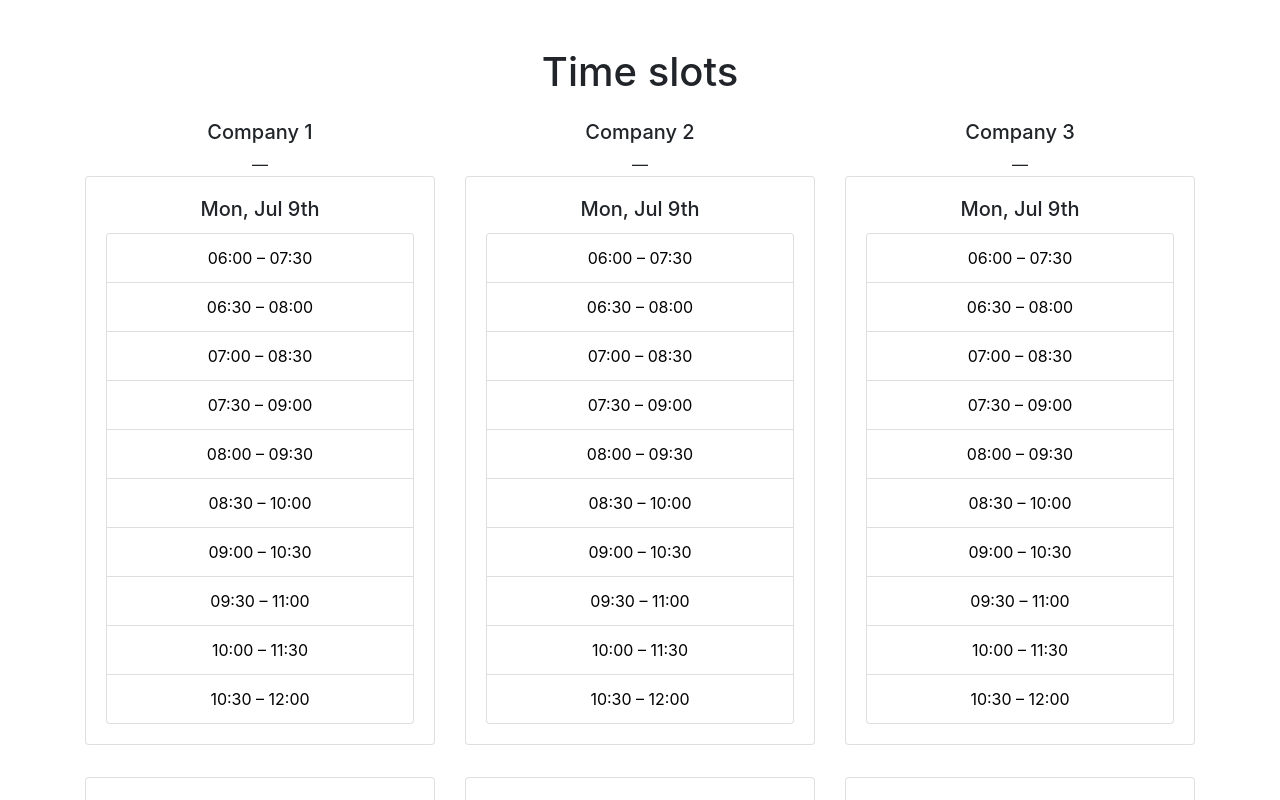
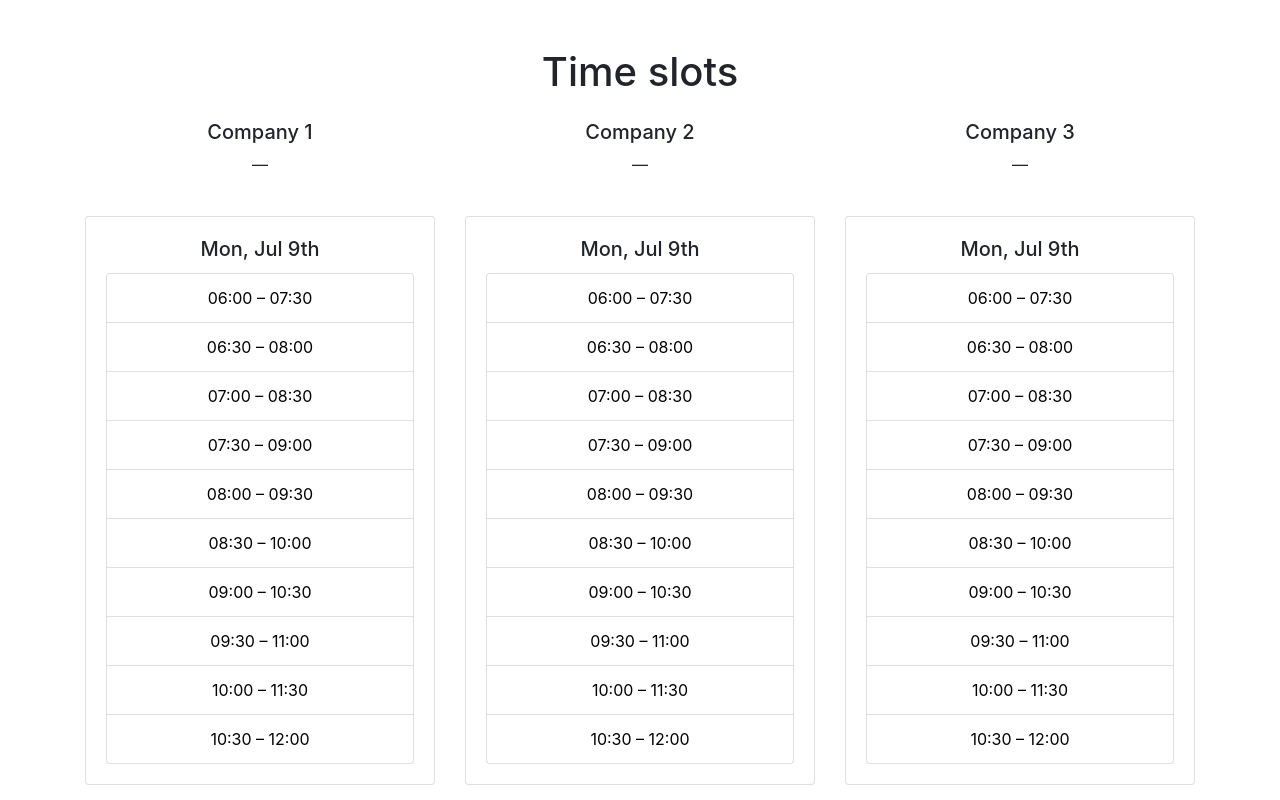
Before and after one commit to olezhek/time-slots, a React (Create React App) app: page / in a window 1280 px wide. Shown: the top 800 px of the page. Built offline with nearby package versions, Linux system fonts and the light colour scheme.

Commit message:
reservation height

```diff
--- a/src/App.css
+++ b/src/App.css
@@ -6,6 +6,10 @@ body {
   background-color: white;
 }
 
+.reservation {
+  min-height: 4rem;
+}
+
 .day-of-week:not(:first-child) {
   margin-top: 2rem;
 }
```
